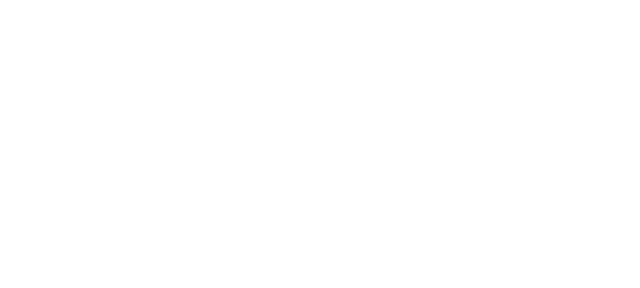
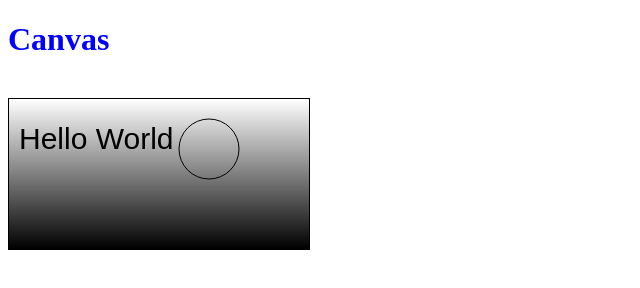
Before and after one commit to NHouse328/Percista, a plain HTML site: page canvas.html in a window 1280 px wide. Shown: the whole page, without its empty margins (0-640 px from the left). Drawn offline with Linux system fonts and the light colour scheme.

Commit message:
Mais Testes com Canvas

```diff
--- a/canvas.html
+++ b/canvas.html
@@ -0,0 +1,13 @@
+<!DOCTYPE html>
+<html>
+  <head>
+    <meta charset="utf-8">
+    <link rel="stylesheet" type="text/css" href="css/canvas.css">
+    <title>canvas</title>
+  </head>
+  <body>
+    <h1>Canvas</h1> <br>
+    <canvas id="canvas"></canvas>
+    <script src="js/canvas.js" charset="utf-8"></script>
+  </body>
+</html>
--- /dev/null
+++ b/css/canvas.css
@@ -0,0 +1,8 @@
+h1 {
+  color: blue;
+}
+
+canvas {
+  background-color: lightgrey;
+  border: 1px solid black;
+}
--- /dev/null
+++ b/js/canvas.js
@@ -0,0 +1,20 @@
+var canvas = document.getElementById("canvas");
+var ctx = canvas.getContext("2d");
+
+var grd = ctx.createLinearGradient(0, 150, 0, 0);
+grd.addColorStop(0, "black");
+grd.addColorStop(1, "white");
+
+
+ctx.fillStyle = grd;
+ctx.fillRect(0, 0, 300, 150);
+
+ctx.beginPath();
+ctx.fillStyle = "green";
+ctx.arc(200, 50, 30, 0, 2 * Math.PI);
+ctx.stroke();
+
+ctx.beginPath();
+ctx.fillStyle = "black";
+ctx.font = "30px Arial";
+ctx.fillText("Hello World", 10, 50);
```
Also changed, not shown: index.html (+2 -3 lines), js/script.js (added, +12 -0 lines), canvas.js (deleted), js/script2.js (renamed from script.js), txt/Links referencias.txt (renamed from Links referencias.txt), txt/lembretes.txt (renamed from lembretes.txt).
